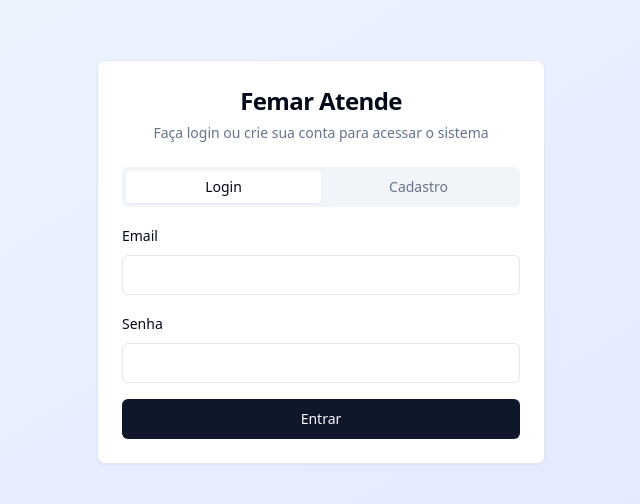
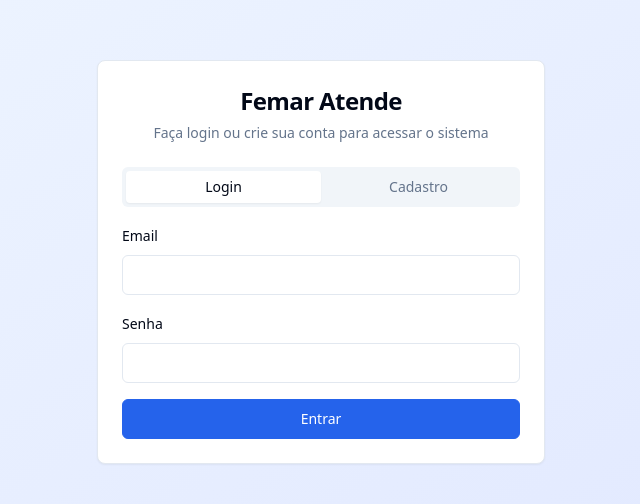
Before and after one commit to vendasf5/chat-connect-agent-hub, a React (Vite) app: page /auth in a window 1280 px wide. Shown: the part 138-642 px from the top of the page, without its empty margins (319-959 px from the left). Built offline with nearby package versions, Linux system fonts and the light colour scheme.

Commit message:
Fix: Button colors not appearing
Adjust button component to correctly render colors based on theme settings.

```diff
--- a/src/components/ui/button.tsx
+++ b/src/components/ui/button.tsx
@@ -1,3 +1,4 @@
+
 import * as React from "react"
 import { Slot } from "@radix-ui/react-slot"
 import { cva, type VariantProps } from "class-variance-authority"
@@ -9,15 +10,15 @@ const buttonVariants = cva(
   {
     variants: {
       variant: {
-        default: "bg-primary text-primary-foreground hover:bg-primary/90",
+        default: "bg-blue-600 text-white hover:bg-blue-700 border border-blue-600",
         destructive:
-          "bg-destructive text-destructive-foreground hover:bg-destructive/90",
+          "bg-red-600 text-white hover:bg-red-700 border border-red-600",
         outline:
-          "border border-input bg-background hover:bg-accent hover:text-accent-foreground",
+          "border-2 border-gray-300 bg-white text-gray-700 hover:bg-gray-50 hover:border-gray-400",
         secondary:
-          "bg-secondary text-secondary-foreground hover:bg-secondary/80",
-        ghost: "hover:bg-accent hover:text-accent-foreground",
-        link: "text-primary underline-offset-4 hover:underline",
+          "bg-gray-200 text-gray-900 hover:bg-gray-300 border border-gray-200",
+        ghost: "text-gray-700 hover:bg-gray-100 hover:text-gray-900",
+        link: "text-blue-600 underline-offset-4 hover:underline hover:text-blue-800",
       },
       size: {
         default: "h-10 px-4 py-2",
```
